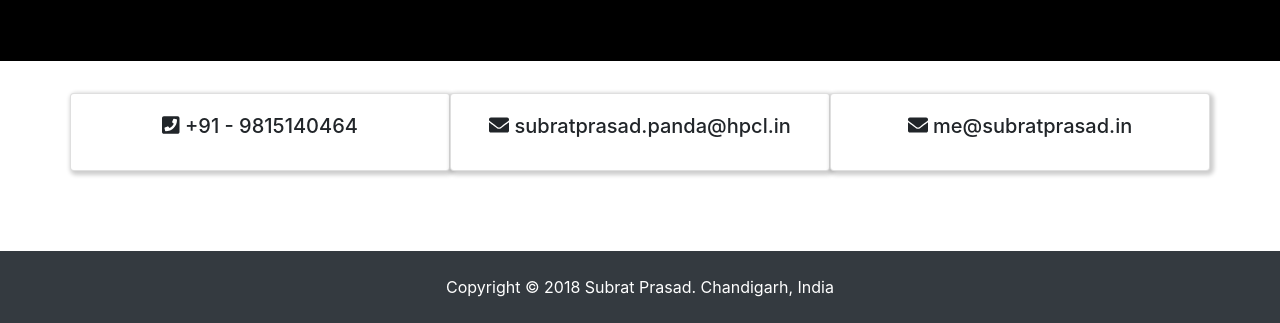
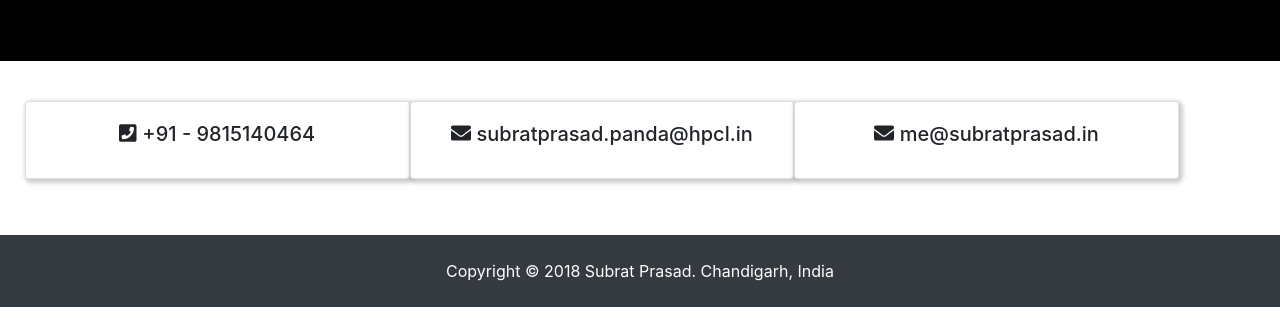
Before and after one commit to DevSPP/DevSPP.github.io, a website: page index.html in a window 1280 px wide. Shown: the part 5090-5413 px from the top of the page. Drawn offline with nearby package versions, Linux system fonts and the light colour scheme; a web font is replaced by a local one.

Commit message:
final2
done

```diff
--- a/index.html
+++ b/index.html
@@ -402,8 +402,7 @@
       </div>
   </section>
   <!--Contact-->
-  <div class="pa4" id="contact">
-    <div class="container">
+  <div class="container ma4 pa2" id="contact">
     <div class="row justify-content-center">
       <div class="col-md-4 pa0 ">
         <div class="card shadow-3 glow">
@@ -429,7 +428,6 @@
 
     </div>
   </div>
-  </div>
 
   <!-- Footer -->
   <footer class="bg-dark text-white mt-5 p-4 text-center">
```
Lines whose indentation alone changed are shown as unchanged.
